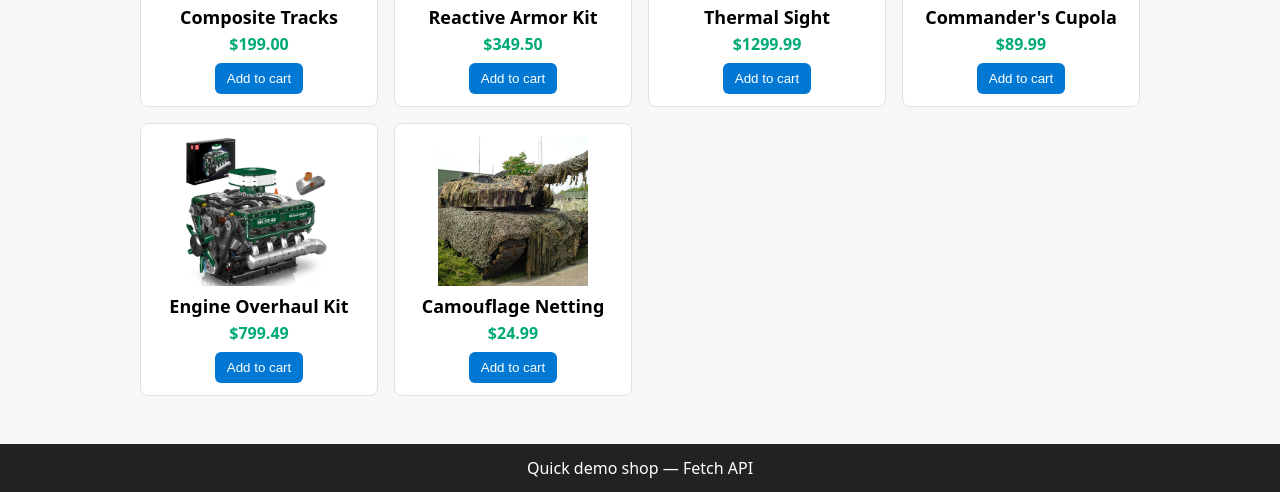
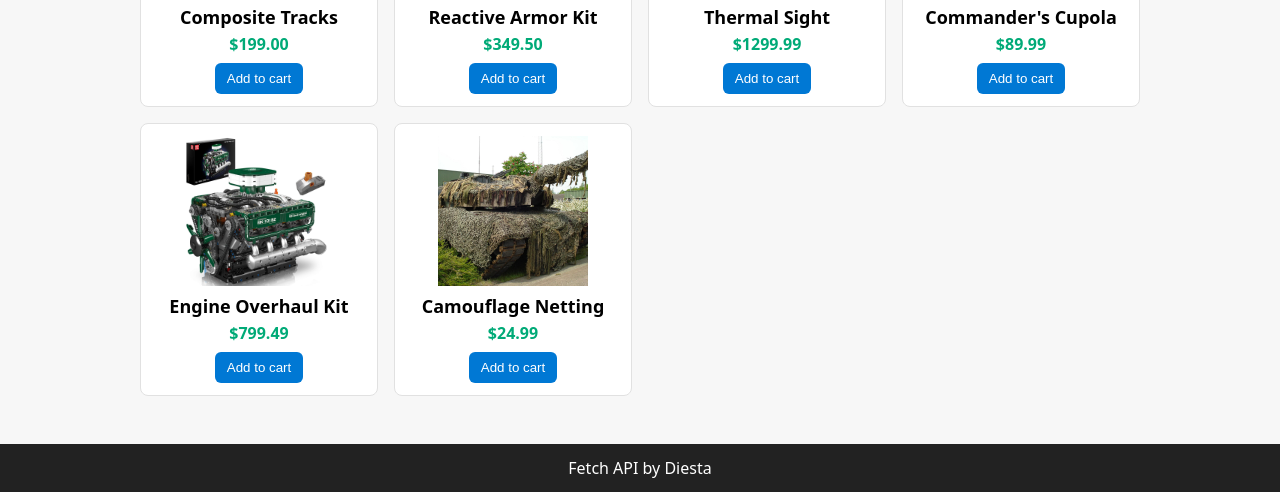
Before and after one commit to Nyxnza/Fetch-API, a plain HTML site: page index.html in a window 1280 px wide. Shown: the part 589-1081 px from the top of the page. Drawn offline with Linux system fonts and the light colour scheme.

Commit message:
Change title and footer text in index.html
Updated the title and footer text in index.html.

```diff
--- a/index.html
+++ b/index.html
@@ -42,7 +42,7 @@
       <button id="checkout" style="flex:1;padding:8px;background:#0a7;color:#fff;border:none">Checkout</button>
     </div>
   </aside>
-  <footer>Quick demo shop — Fetch API</footer>
+  <footer>Fetch API by Diesta</footer>
 
   <script>
     // Fetch products.json and render
```
